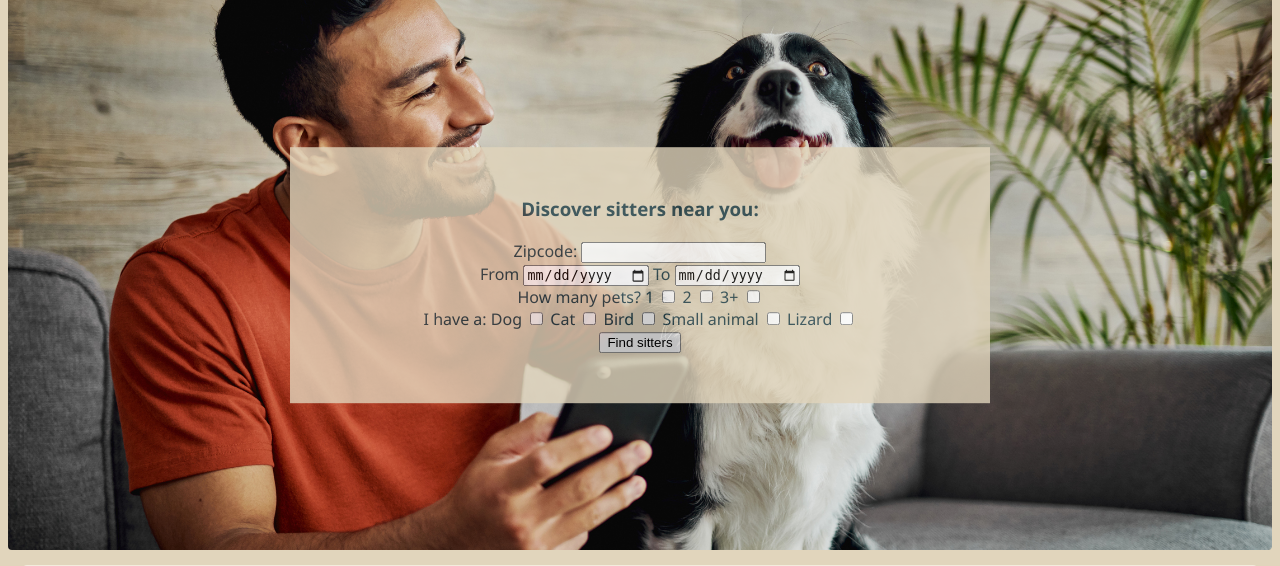
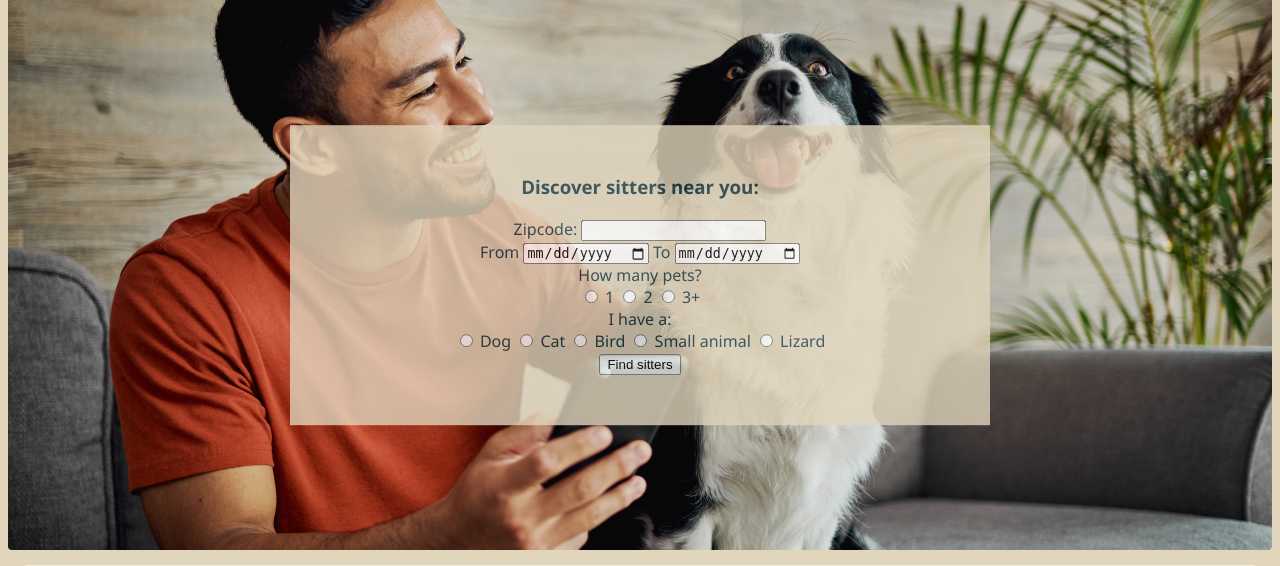
Before and after one commit to maanasa1/Away, a PHP site: page /customer.html in a window 1280 px wide. Shown: the part 158-724 px from the top of the page. Run offline with PHP 8.4, Linux system fonts and the light colour scheme.

Commit message:
Add files via upload

```diff
--- a/customer.html
+++ b/customer.html
@@ -48,33 +48,59 @@
                 <div class="group">
                     <label for="numberPets" class="label">How many pets?</label>
 
-                    <label for="1" class="label_inside">1</label>
-                    <input type="checkbox" id="1" name="1" class="input1">
+                    <div class="label_inside">
+                        <label for="1" class="input_mc">
+                            <input type="radio" id="1" name="number">
+                            1
+                        </label>
 
-                    <label for="2" class="label_inside">2</label>
-                    <input type="checkbox" id="2" name="2" class="input1">
+                        <label for="2" class="input_mc">
+                            <input type="radio" id="2" name="number">
+                            2
+                        </label>
 
-                    <label for="3" class="label_inside">3+</label>
-                    <input type="checkbox" id="3" name="3" class="input1">
+
+                        <label for="3" class="input_mc">
+                            <input type="radio" id="3" name="number">
+                            3+
+                        </label>
+
+                    </div>
                 </div>
 
                 <div class="group">
                     <label for="type" class="label">I have a:</label>
 
-                    <label for="dog" class="label_inside">Dog</label>
-                    <input type="checkbox" id="dog" name="dog" class="input1">
+                    <div class="label_inside">
+                        <label for="dog" class="label_inside">
+                            <input type="radio" id="dog" name="type">
+                            Dog
+                        </label>
 
-                    <label for="cat" class="label_inside">Cat</label>
-                    <input type="checkbox" id="cat" name="cat" class="input1">
+                        <label for="cat" class="label_inside">
+                            <input type="radio" id="cat" name="type">
+                            Cat
+                        </label>
 
-                    <label for="bird" class="label_inside">Bird</label>
-                    <input type="checkbox" id="bird" name="bird" class="input1">
 
-                    <label for="sa" class="label_inside">Small animal</label>
-                    <input type="checkbox" id="sa" name="sa" class="input1">
+                        <label for="bird" class="label_inside">
+                            <input type="radio" id="bird" name="type">
+                            Bird
+                        </label>
 
-                    <label for="liz" class="label_inside">Lizard</label>
-                    <input type="checkbox" id="liz" name="liz" class="input1">
+
+                        <label for="sa" class="label_inside">
+                            <input type="radio" id="sa" name="type">
+                            Small animal
+                        </label>
+
+
+                        <label for="liz" class="label_inside">
+                            <input type="radio" id="liz" name="type">
+                            Lizard
+                        </label>
+
+                    </div>
                 </div>
 
                 <div class="group">
```
Also changed, not shown: customer.css (+18 -11 lines).
